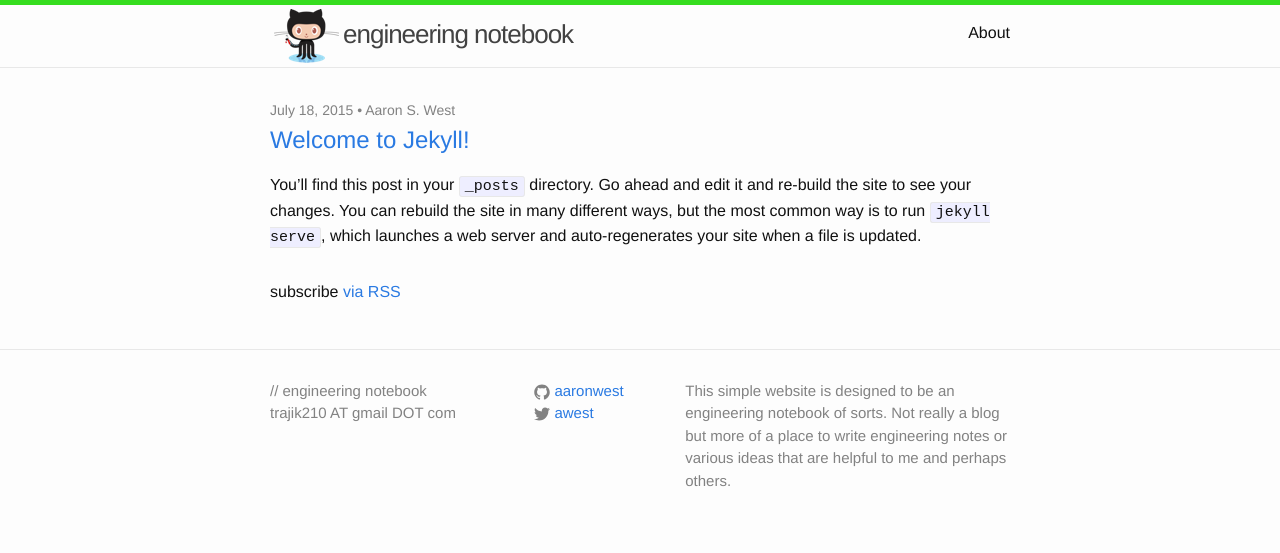
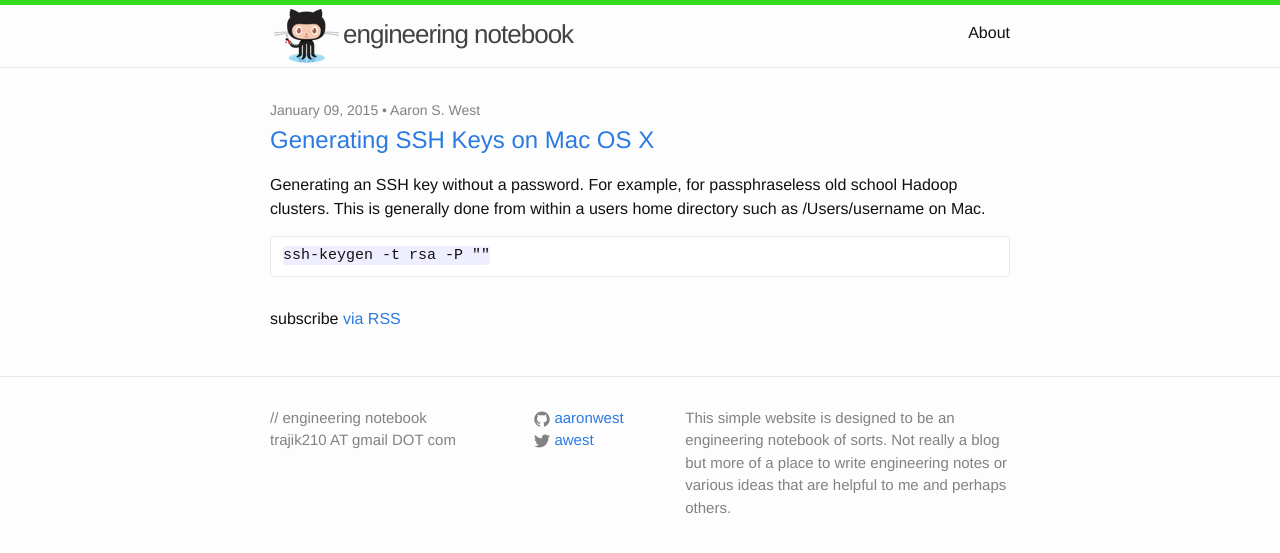
Before and after one commit to aaronwest/aaronwest.github.io, a Jekyll site: the page built from index.html, in a window 1280 px wide. Shown: the top 553 px of the page. Built offline with Jekyll 4.4.1, drawn with Linux system fonts in a browser that asks for light colours.

Commit message:
Add draft posts. Remove default Jekyll post

```diff
--- a/_posts/2015-07-18-welcome-to-jekyll.md
+++ /dev/null
@@ -1,25 +0,0 @@
----
-layout: post
-title:  "Welcome to Jekyll!"
-date:   2015-07-18 11:38:04
-categories: jekyll update
----
-You’ll find this post in your `_posts` directory. Go ahead and edit it and re-build the site to see your changes. You can rebuild the site in many different ways, but the most common way is to run `jekyll serve`, which launches a web server and auto-regenerates your site when a file is updated.
-
-To add new posts, simply add a file in the `_posts` directory that follows the convention `YYYY-MM-DD-name-of-post.ext` and includes the necessary front matter. Take a look at the source for this post to get an idea about how it works.
-
-Jekyll also offers powerful support for code snippets:
-
-{% highlight ruby %}
-def print_hi(name)
-  puts "Hi, #{name}"
-end
-print_hi('Tom')
-#=> prints 'Hi, Tom' to STDOUT.
-{% endhighlight %}
-
-Check out the [Jekyll docs][jekyll] for more info on how to get the most out of Jekyll. File all bugs/feature requests at [Jekyll’s GitHub repo][jekyll-gh]. If you have questions, you can ask them on [Jekyll’s dedicated Help repository][jekyll-help].
-
-[jekyll]:      http://jekyllrb.com
-[jekyll-gh]:   https://github.com/jekyll/jekyll
-[jekyll-help]: https://github.com/jekyll/jekyll-help
```
Also changed, not shown: _drafts/2010-11-30-flushing-dns-mac.md (added, +37 -0 lines), _drafts/getting-started-yubikey.md (added, +6 -0 lines), _posts/2015-01-09-generating-ssh-keys.md (renamed from _drafts/generating-ssh-keys.md, +4 -4 lines).
